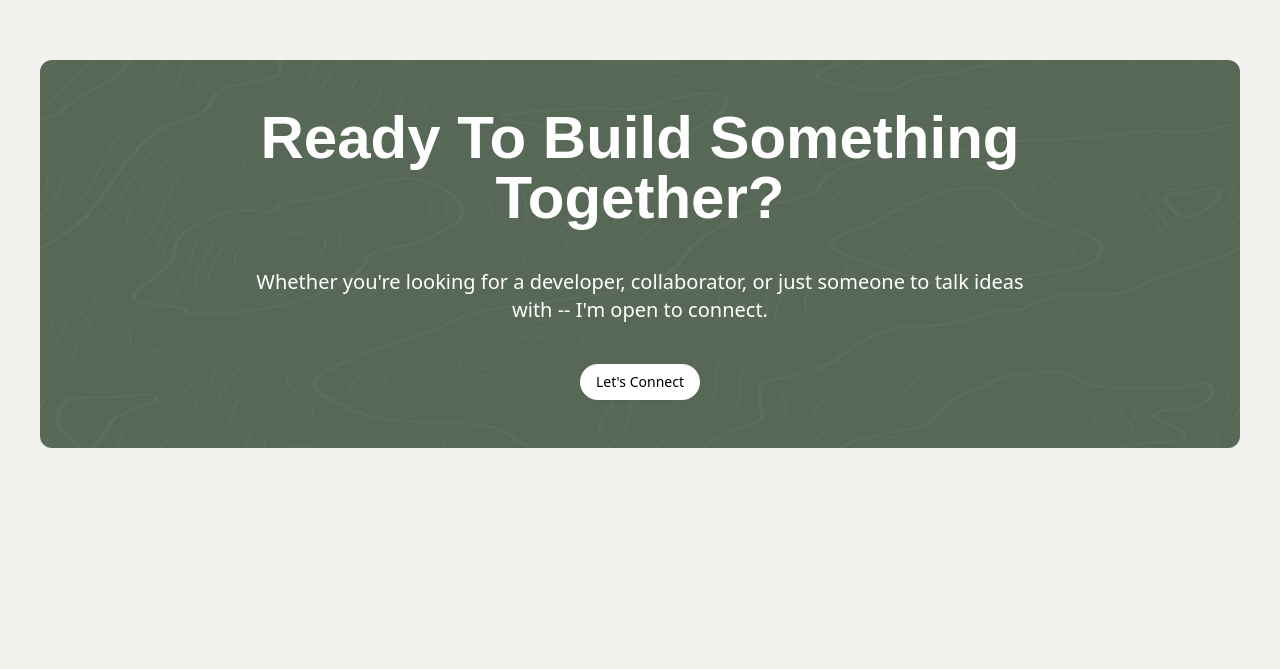
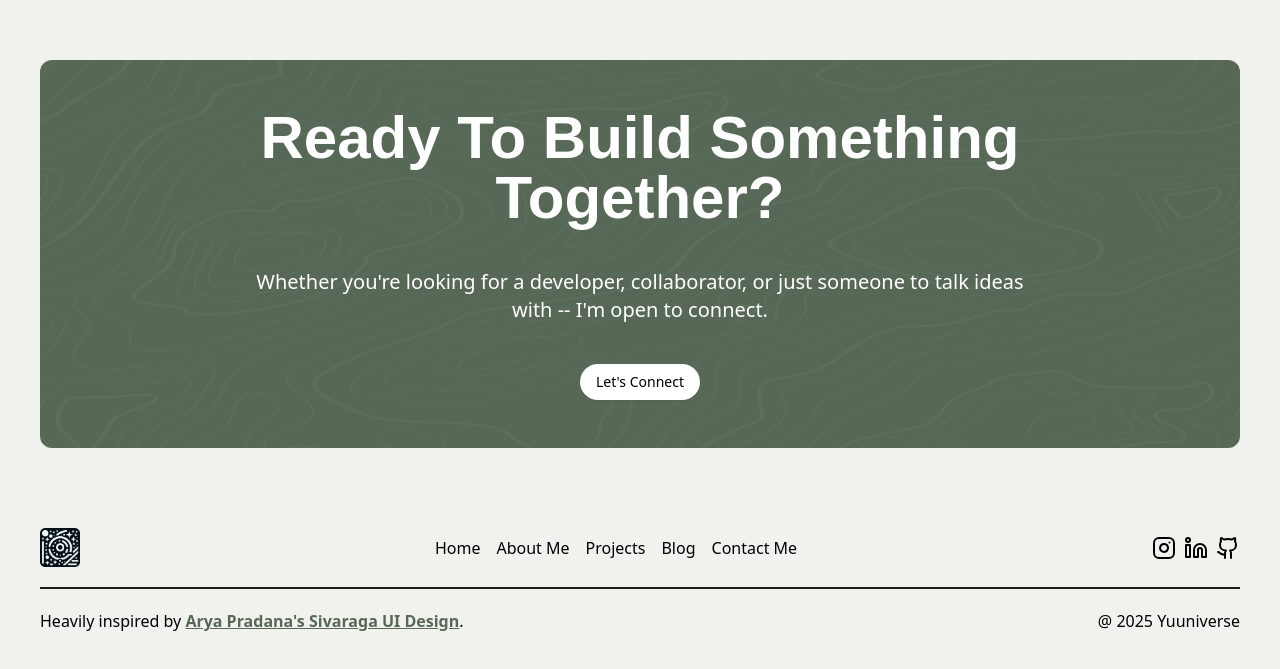
Before and after one commit to TamaWira/yuuniverse, a Next.js app: page / in a window 1280 px wide. Shown: the part 3584-4253 px from the top of the page. Before the commit the page ends 4072 px from the top, so only its background shows below. Built offline with nearby package versions, Linux system fonts and the light colour scheme; a web font is replaced by a local one.

Commit message:
feat: add footer

```diff
--- a/src/app/page.tsx
+++ b/src/app/page.tsx
@@ -4,6 +4,7 @@ import Navbar from "@/components/navbar";
 import { Skills } from "@/components/features/skills/skills-section";
 import { Projects } from "@/components/features/projects/projects";
 import { CTA } from "@/components/features/cta/cta";
+import { Footer } from "@/components/footer/footer";
 
 export default function Home() {
   return (
@@ -26,6 +27,9 @@ export default function Home() {
           <CTA />
         </div>
       </main>
+      <div className="px-3 md:px-10 py-10">
+        <Footer />
+      </div>
     </div>
   );
 }
--- /dev/null
+++ b/src/components/footer/footer.tsx
@@ -0,0 +1,87 @@
+import { Instagram, Linkedin, Github } from "lucide-react";
+import Logo from "../logo";
+import Link from "next/link";
+
+const links = [
+  {
+    name: "Home",
+    href: "#home",
+  },
+  {
+    name: "About Me",
+    href: "#about-me",
+  },
+  {
+    name: "Projects",
+    href: "#projects",
+  },
+  {
+    name: "Blog",
+    href: "#blog",
+  },
+  {
+    name: "Contact Me",
+    href: "#contact-me",
+  },
+];
+
+export function Footer() {
+  return (
+    <footer className="space-y-5">
+      {/* Content and nav */}
+      <div className="flex justify-between items-center">
+        <Logo />
+        <ul className="hidden md:flex items-center gap-4 p-3 px-5 h-9 text-black dark:text-white">
+          {links.map((link) => (
+            <li key={link.name}>
+              <a href={link.href} className="hover:text-black transition-all">
+                {link.name}
+              </a>
+            </li>
+          ))}
+        </ul>
+        <div className="flex gap-2">
+          <Link href="/instagram.com">
+            <Instagram />
+          </Link>
+          <Link href="/linkedin.com">
+            <Linkedin />
+          </Link>
+          <Link href="/github.com">
+            <Github />
+          </Link>
+        </div>
+      </div>
+
+      <ul className="md:hidden flex justify-between items-center gap-4 h-9 text-black dark:text-white">
+        {links.map((link) => (
+          <li key={link.name}>
+            <a href={link.href} className="hover:text-black transition-all">
+              {link.name}
+            </a>
+          </li>
+        ))}
+      </ul>
+
+      {/* Divider */}
+      <div className="border-[#171D17] border-t-2 w-full" />
+
+      {/* Copyright */}
+      <div className="flex justify-between items-start text-xs md:text-base">
+        <p className="max-w-[50%] md:max-w-full">
+          Heavily inspired by{" "}
+          <span>
+            <Link
+              className="font-bold text-[#576856] underline"
+              href="https://dribbble.com/shots/24998949-Sivaraga-Mental-Health-Wellness-Landing-Page"
+            >
+              Arya Pradana&apos;s Sivaraga UI Design
+            </Link>
+          </span>
+          .
+        </p>
+        <p className="text-nowrap">@ 2025 Yuuniverse</p>
+      </div>
+    </footer>
+  );
+}
```
